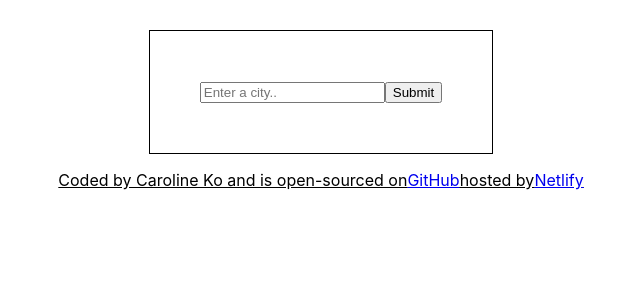
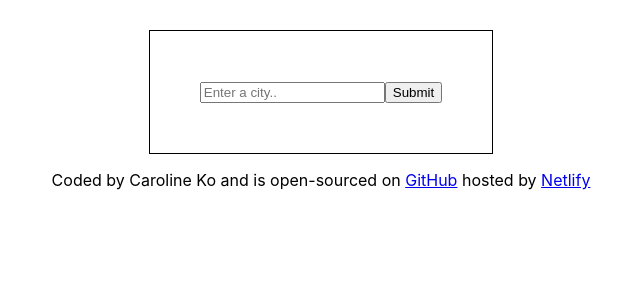
Before and after one commit to hancarol/weather-react, a React (Create React App) app: page / in a window 1280 px wide. Shown: the top 300 px of the page, without its empty margins (319-959 px from the left). Built offline with nearby package versions, Linux system fonts and the light colour scheme.

Commit message:
installed npm bootstrap

```diff
--- a/package.json
+++ b/package.json
@@ -7,6 +7,7 @@
     "@testing-library/react": "^12.1.3",
     "@testing-library/user-event": "^13.5.0",
     "axios": "^0.26.0",
+    "bootstrap": "^5.1.3",
     "react": "^17.0.2",
     "react-dom": "^17.0.2",
     "react-scripts": "5.0.0",
--- a/src/App.css
+++ b/src/App.css
@@ -20,5 +20,4 @@ ul {
 
 p {
   text-align: center;
-  text-decoration: underline;
 }
--- a/src/App.js
+++ b/src/App.js
@@ -7,7 +7,7 @@ function App() {
       <Search />
       <footer>
         <p>
-          Coded by Caroline Ko and is open-sourced on
+          Coded by Caroline Ko and is open-sourced on {""}
           <a
             href="https://github.com/hancarol/weather-app"
             target="_blank"
@@ -16,7 +16,7 @@ function App() {
           >
             GitHub
           </a>
-          hosted by
+          {""} hosted by {""}
           <a
             href="https://www.netlify.com"
             target="_blank"
```
Also changed, not shown: 1 other file (tests, documents, lock files or other folders).
